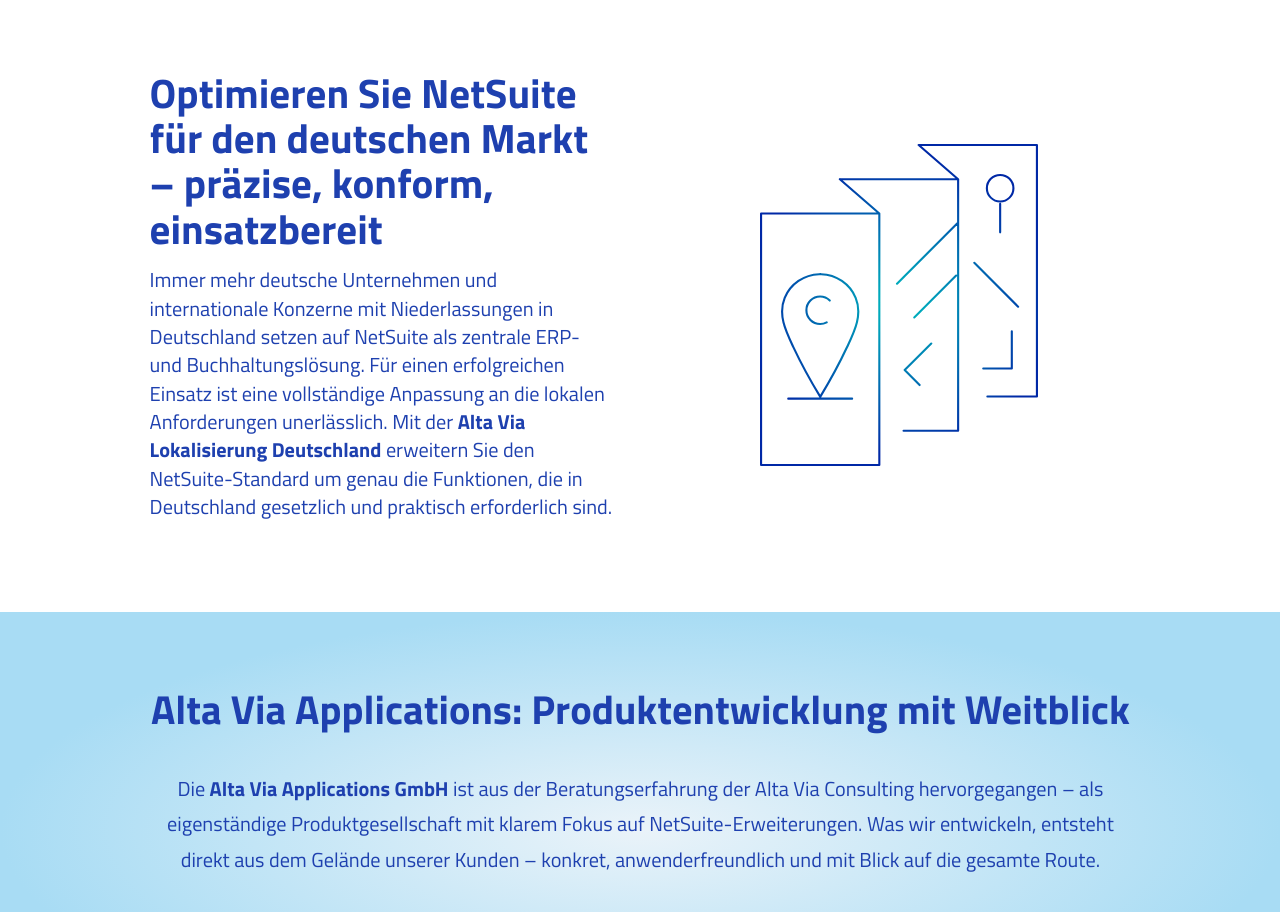
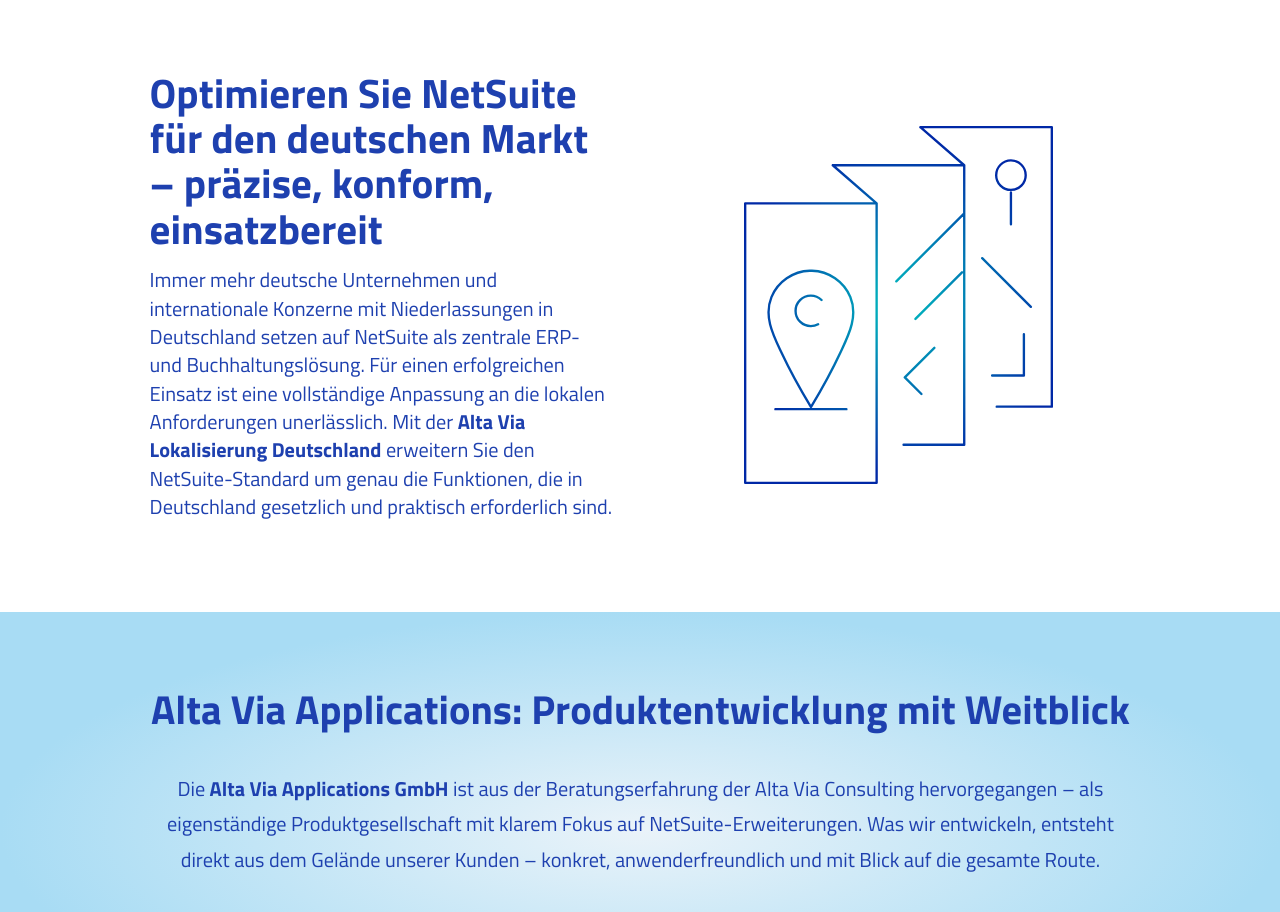
Before and after one commit to Altavia-web/altaviaa.ai, a Next.js app: page / in a window 1280 px wide. Shown: the part 1008-1920 px from the top of the page. Built offline with nearby package versions, Linux system fonts and the light colour scheme.

Commit message:
bilder größer

```diff
--- a/components/sections/home/home-datev.tsx
+++ b/components/sections/home/home-datev.tsx
@@ -37,7 +37,7 @@
               alt="DATEV Export für NetSuite"
               width={500}
               height={400}
-              className="w-3/5 h-auto rounded-lg shadow-lg mx-auto"
+              className="w-2/3 h-auto rounded-lg shadow-lg mx-auto"
             />
           </div>
         </div>
--- a/components/sections/home/home-lokalisierung.tsx
+++ b/components/sections/home/home-lokalisierung.tsx
@@ -15,7 +15,7 @@
               alt="Lokalisierung Deutschland für NetSuite"
               width={500}
               height={400}
-              className="w-3/5 h-auto rounded-lg shadow-lg mx-auto"
+              className="w-2/3 h-auto rounded-lg shadow-lg mx-auto"
             />
           </div>
 
--- a/components/sections/home/home-market-optimization.tsx
+++ b/components/sections/home/home-market-optimization.tsx
@@ -28,7 +28,7 @@
                 alt="Alta Via Lokalisierung Deutschland Map"
                 width={500}
                 height={400}
-                className="w-3/5 h-auto mx-auto"
+                className="w-2/3 h-auto mx-auto"
               />
             </div>
           </div>
```
